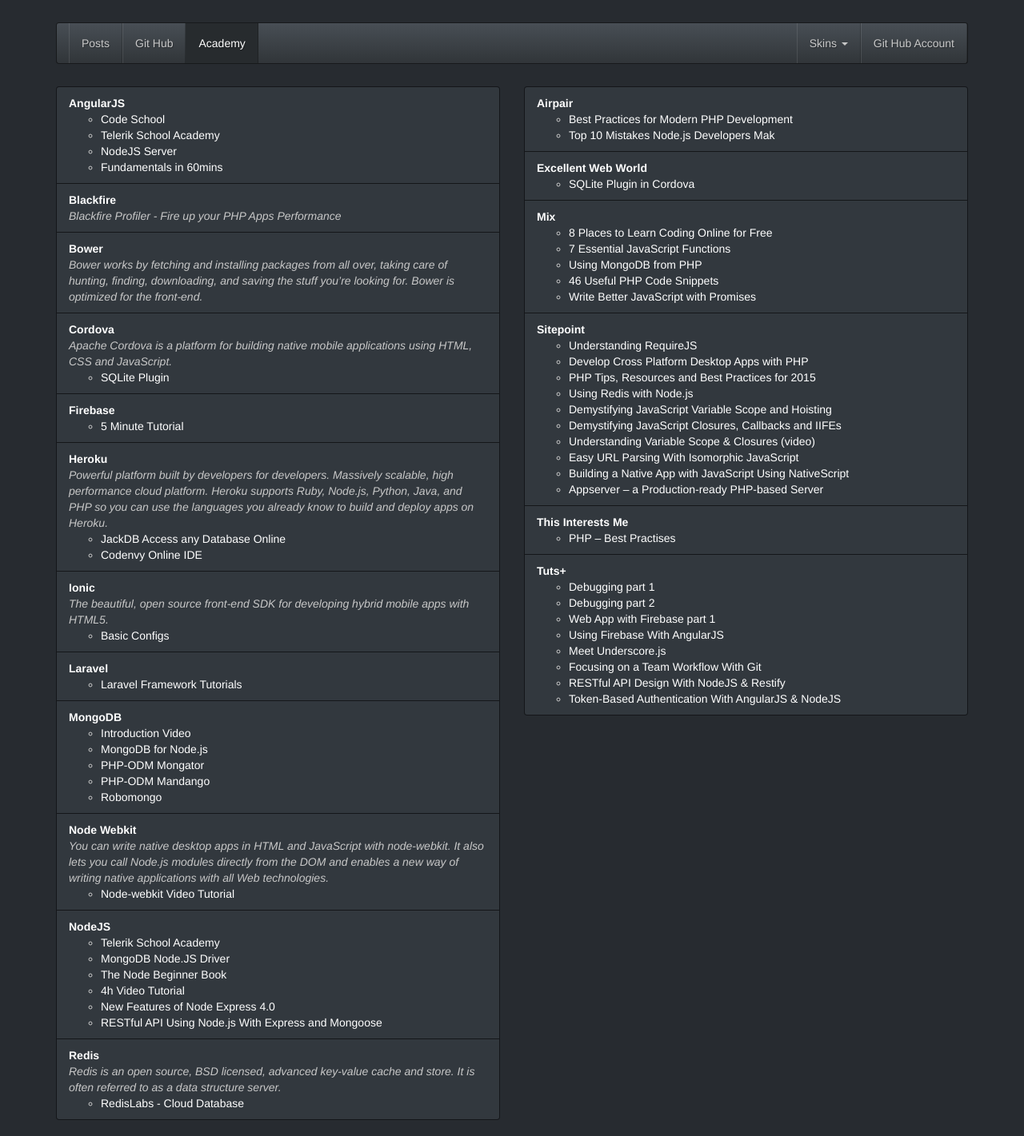
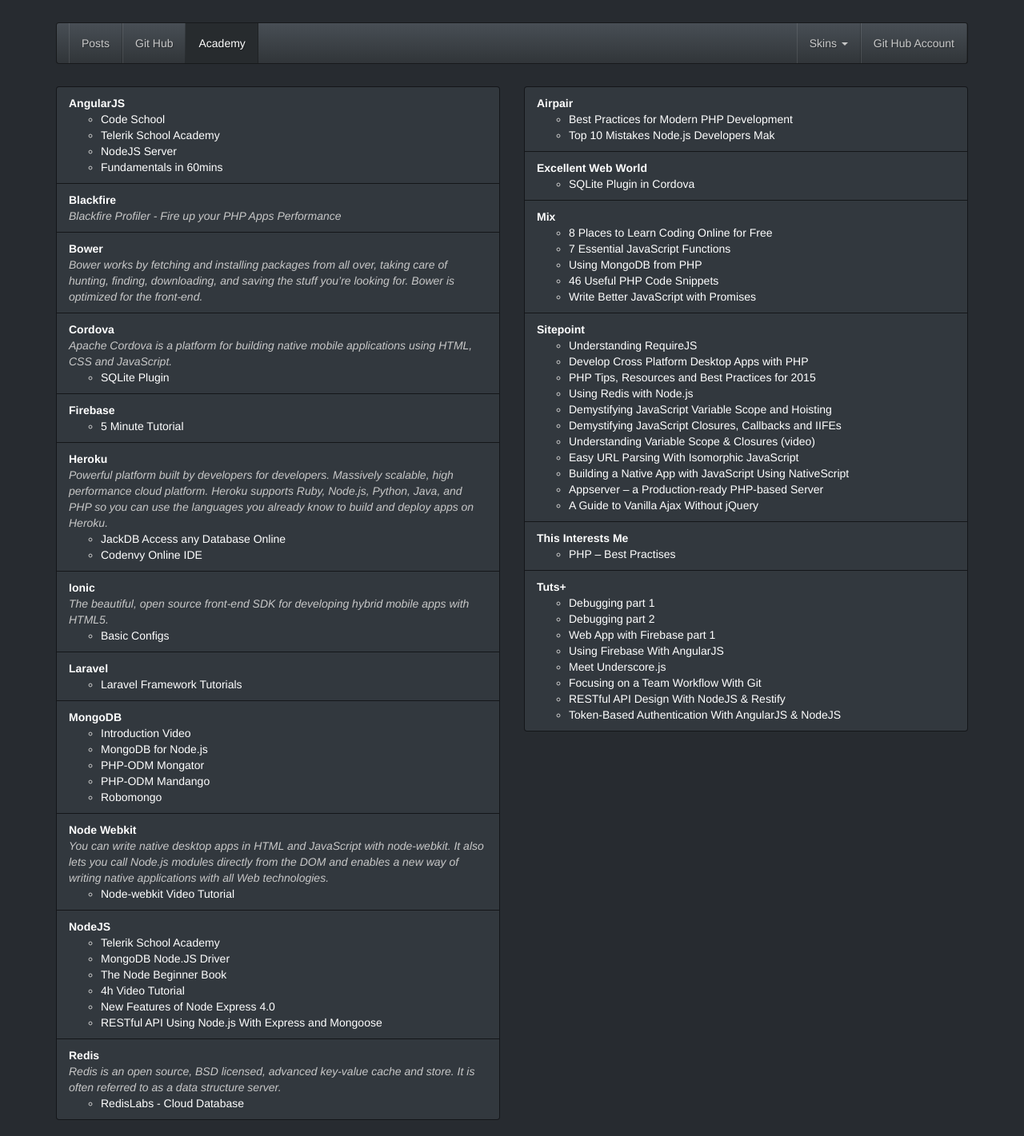
Before and after one commit to donvercety/donvercety.github.io, a Jekyll site: the page built from academy.html, in a window 1280 px wide. Shown: the whole page at 80% size. Built offline with Jekyll 4.4.1, drawn with Linux system fonts in a browser that asks for light colours; nearby versions of some CDN libraries.

Commit message:
Update academy.yml

```diff
--- a/_data/academy.yml
+++ b/_data/academy.yml
@@ -252,6 +252,9 @@
     - name: 'Appserver – a Production-ready PHP-based Server'
       link: 'http://www.sitepoint.com/appserver-a-production-ready-php-based-server/'
 
+    - name: 'A Guide to Vanilla Ajax Without jQuery'
+      link: 'http://www.sitepoint.com/guide-vanilla-ajax-without-jquery/'
+
   # - - - - - - - - - - - - - - - - - - - - - - - - - - - - - - - - - - - - - - - - - - - - - - - - - -
   # :: Excellent Web World
   # - - - - - - - - - - - - - - - - - - - - - - - - - - - - - - - - - - - - - - - - - - - - - - - - - -
```
